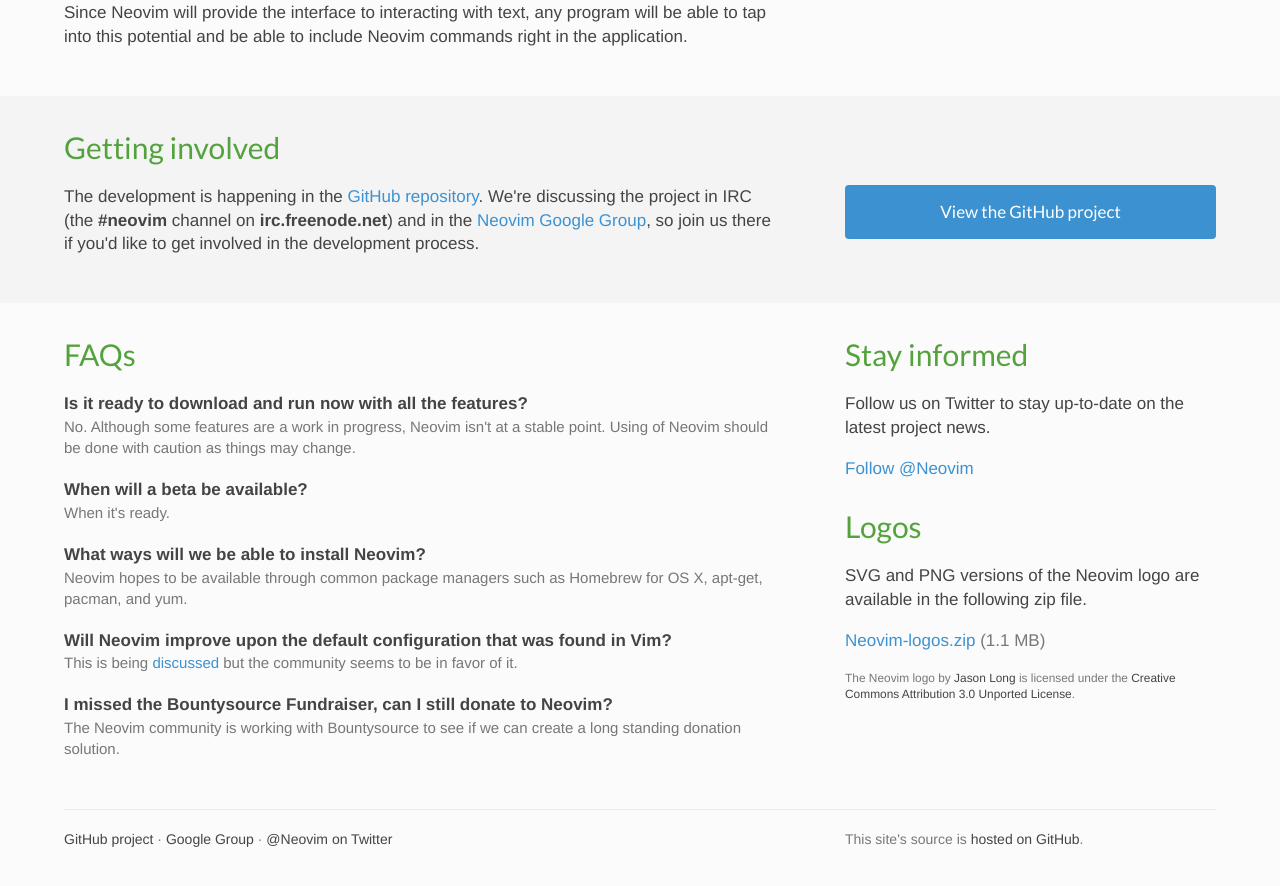
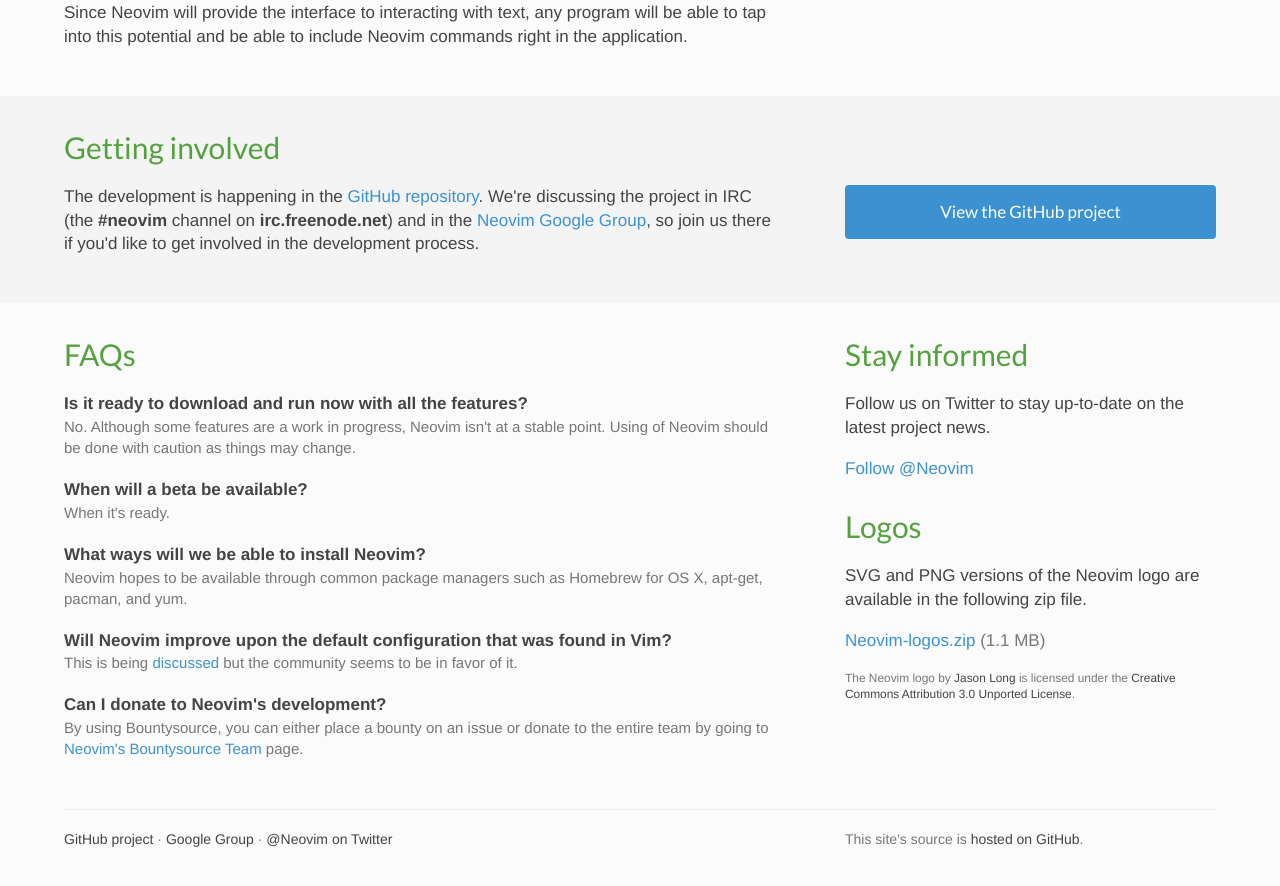
Before and after one commit to neovim/neovim.github.io, a Jekyll site: the page built from index.html, in a window 1280 px wide and 900 px high, scrolled down 933 px. Shown: the top 886 px of the window. Built offline with Jekyll 4.4.1, drawn with Linux system fonts in a browser that asks for light colours; nearby versions of some CDN libraries; comment, search, counter and statistics services are not loaded.

Commit message:
Update donation FAQ to point to Bountysource

```diff
--- a/index.html
+++ b/index.html
@@ -89,8 +89,8 @@
          <dt>Will Neovim improve upon the default configuration that was found in Vim?</dt>
          <dd>This is being <a href="https://github.com/neovim/neovim/issues/276">discussed</a> but the community seems to be in favor of it.</dd>
 
-         <dt>I missed the Bountysource Fundraiser, can I still donate to Neovim?</dt>
-         <dd>The Neovim community is working with Bountysource to see if we can create a long standing donation solution.</dd>
+         <dt>Can I donate to Neovim's development?</dt>
+         <dd>By using Bountysource, you can either place a bounty on an issue or donate to the entire team by going to <a href="https://www.bountysource.com/teams/neovim">Neovim's Bountysource Team</a> page.</dd>
        </dl>
     </div>
 
```
